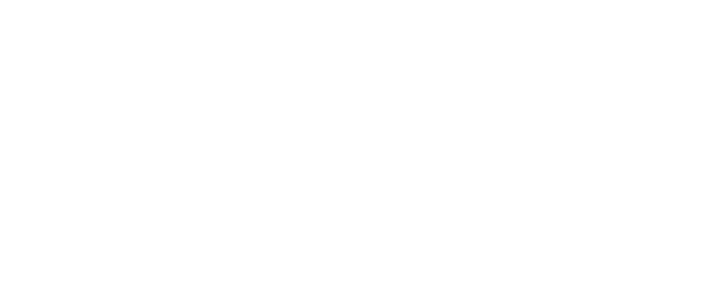
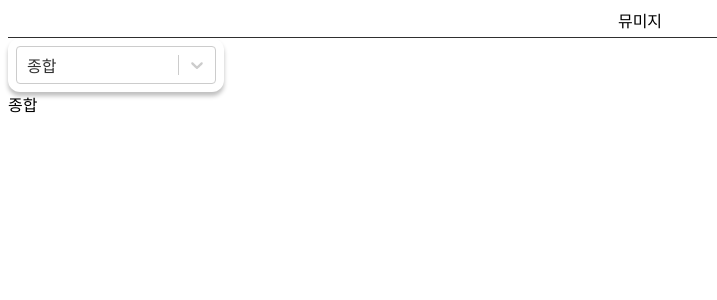
Before and after one commit to MrMirror21/mumage-frontend, a React (Create React App) app: page /Explore in a window 1280 px wide. Before the commit this address had no page. Shown: the top 300 px of the page, without its empty margins (0-717 px from the left). Built offline with nearby package versions, Linux system fonts and the light colour scheme.

Commit message:
style: 디렉토리 정리

```diff
--- a/src/App.js
+++ b/src/App.js
@@ -1,6 +1,6 @@
 import { Route, Routes } from 'react-router-dom';
-import Icon from './pages/Icon';
-import Section from './pages/Section';
+import Landing from './pages/Landing';
+import Explore from './pages/Explore';
 
 const App = () => {
   return (
@@ -8,8 +8,13 @@
       <Routes>
         <Route path="/" element={
         <>
-          <Icon/>
-          <Section/>
+          <Landing/>
+        </>
+        }
+        />
+        <Route path="/Explore" element={
+        <>
+          <Explore/>
         </>
         }
         />
--- /dev/null
+++ b/src/components/Icon.js
@@ -0,0 +1,22 @@
+import React from 'react'
+import styled from 'styled-components';
+
+const Icon = () => {
+  return (
+    <IconDiv>
+      <div id="icon" className="center">뮤미지</div>
+    </IconDiv>
+  )
+}
+
+export default Icon
+
+const IconDiv = styled.div`
+  .center {
+    text-align : center ;
+  }
+  #icon {
+    border-bottom : 1px solid rgb(47, 47, 47);
+    padding-bottom : 5px;
+  }
+`;
--- a/src/pages/Section.js
+++ b/src/components/Section.js
@@ -1,12 +1,12 @@
 import React, {useState} from 'react'
-import StyledSelectBox from './StyledSelectBox'
+import SelectBox from './SelectBox'
 
 const Section = () => {
   const [sectionValue, setSectionValue] = useState('종합');
 
   return (
     <div>
-      <StyledSelectBox onChange = {(value) => setSectionValue(value)} />
+      <SelectBox onChange = {(value) => setSectionValue(value)} />
       <>{sectionValue}</>
     </div>
   )
--- a/src/pages/SelectBox.js
+++ b/src/components/SelectBox.js
@@ -1,5 +1,6 @@
 import React, {useState} from 'react'
 import Select from 'react-select';
+import styled from 'styled-components';
 
 const options = [
     {value : '종합', label : '종합'},
@@ -17,15 +18,26 @@
     }
   }
   return (
-    <div className = {className}>
+    <StyledSelectBox className = {className}>
       <Select id="selectBox"
         value={selectedOption}
         onChange={handleChange}
         options={options}
       />
 
-    </div>
+    </StyledSelectBox>
   )
 }
 
 export default SelectBox;
+
+const StyledSelectBox = styled.div`
+  padding-top : 7px;
+  width: 200px;
+  padding: 8px;
+  border-radius: 12px;
+  background-color: #ffffff;
+  align-self: center;
+  box-shadow: 0px 4px 4px rgba(0, 0, 0, 0.25);
+  cursor: pointer;
+`;
--- a/src/pages/App.css
+++ /dev/null
@@ -1,10 +0,0 @@
-.center {
-    text-align : center ;
-}
-#icon {
-    border-bottom : 1px solid rgb(47, 47, 47);
-    padding-bottom : 5px;
-}
-#selectBox {
-    padding-top : 7px;
-}
--- /dev/null
+++ b/src/pages/Explore.js
@@ -0,0 +1,14 @@
+import React from 'react';
+import Icon from '../components/Icon';
+import Section from '../components/Section';
+
+const Explore = () => {
+  return (
+    <>
+      <Icon/>
+      <Section/>
+    </>
+  );
+}
+
+export default Explore;
--- a/src/pages/Icon.js
+++ /dev/null
@@ -1,10 +0,0 @@
-import React from 'react'
-import './App.css';
-
-const Icon = () => {
-  return (
-    <div id="icon" className="center">뮤미지</div>
-  )
-}
-
-export default Icon
--- /dev/null
+++ b/src/pages/Landing.js
@@ -0,0 +1,14 @@
+import React from 'react'
+import styled from 'styled-components'
+
+const Landing = () => {
+  return (
+    <>
+      <StyledTitle>Landing</StyledTitle>
+    </>
+  )
+}
+
+export default Landing
+
+const StyledTitle = styled.div``;
--- a/src/pages/StyledSelectBox.js
+++ /dev/null
@@ -1,14 +0,0 @@
-import styled from 'styled-components';
-import SelectBox from './SelectBox'
-
-const StyledSelectBox = styled(SelectBox)`
-width: 200px;
-padding: 8px;
-border-radius: 12px;
-background-color: #ffffff;
-align-self: center;
-box-shadow: 0px 4px 4px rgba(0, 0, 0, 0.25);
-cursor: pointer;
-`;
-
-export default StyledSelectBox;
```
